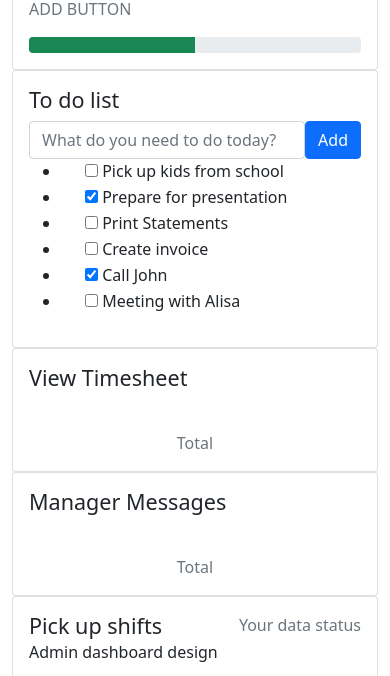
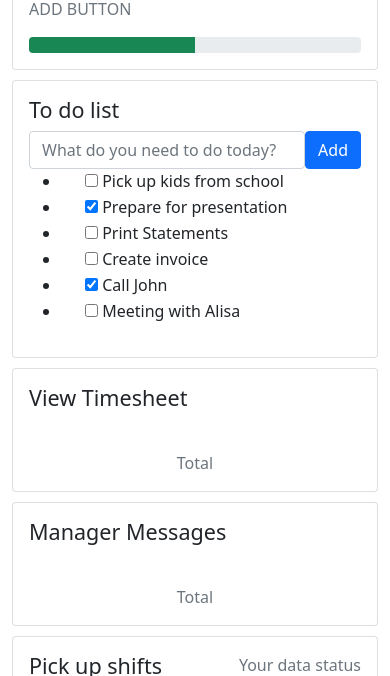
Before and after one commit to JunoNguyen/eTrack, a React (Create React App) app in the folder client/: page /home in a window 390 px wide. Shown: the part 258-934 px from the top of the page. Built offline with nearby package versions, Linux system fonts and the light colour scheme.

Commit message:
minor changes to dashboard layout

```diff
--- a/client/src/components/Dashboard/index.js
+++ b/client/src/components/Dashboard/index.js
@@ -4,14 +4,14 @@ import Timeclock from '../Timeclock';
 
 const Dashboard = () => {
 
-    const margin5px = {
-        marginTop: "10px",
+    const margin = {
+        marginBottom: "10px",
     };
 
     return (
         <div>
             <div className="row">
-                <div className="col-md-12 col-xl-4 grid-margin stretch-card">
+                <div className="col-md-12 col-xl-4 grid-margin stretch-card" style={margin}>
                     <div className="card">
                         <div className="card-body">
                             <h4 className="card-title">Clock In</h4>
@@ -32,7 +32,7 @@ const Dashboard = () => {
                         </div>
                     </div>
                 </div>
-                <div className="col-md-12 col-xl-4 grid-margin stretch-card">
+                <div className="col-md-12 col-xl-4 grid-margin stretch-card" style={margin}>
                     <div className="card">
                         <div className="card-body">
                             <h4 className="card-title">To do list</h4>
@@ -42,7 +42,7 @@ const Dashboard = () => {
                     </div>
                 </div>
                 <div className="col-md-4 grid-margin stretch-card">
-                    <div className="card">
+                    <div className="card" style={margin}>
                         <div className="card-body">
                             <h4 className="card-title">View Timesheet</h4>
                             <div className="aligner-wrapper">
@@ -54,7 +54,7 @@ const Dashboard = () => {
                             </div>
                         </div>
                     </div>
-                    <div className="card">
+                    <div className="card" style={margin}>
                         <div className="card-body">
                             <h4 className="card-title">Manager Messages</h4>
                             <div className="aligner-wrapper">
@@ -68,7 +68,7 @@ const Dashboard = () => {
                     </div>
                 </div>
 
-                <div className="col-md-8 grid-margin stretch-card">
+                <div className="col-md-8 grid-margin stretch-card" style={margin}>
                     <div className="card">
                         <div className="card-body">
                             <div className="d-flex flex-row justify-content-between">
```
